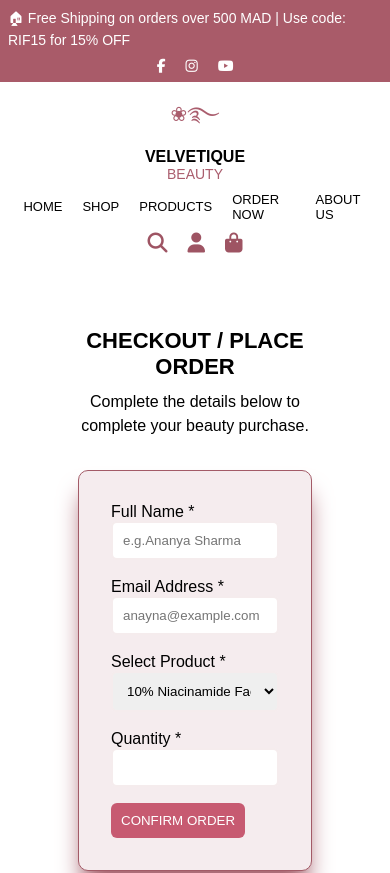
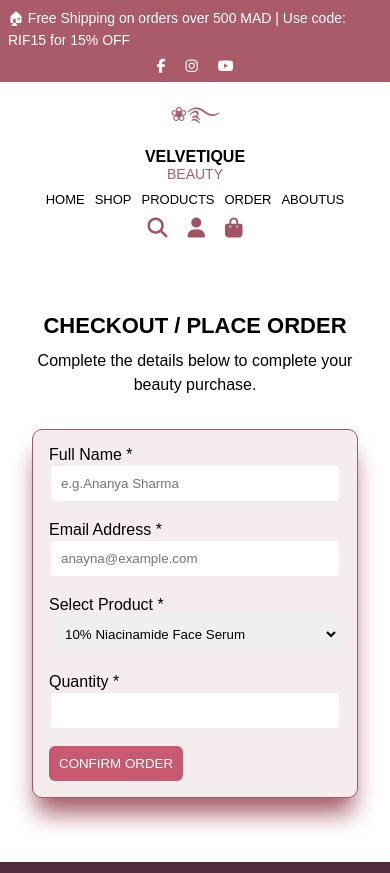
Before and after one commit to ouardazh/React-Ecommerce-Website, a React (Vite) app: page /order in a window 390 px wide. Shown: the top 873 px of the page. Built offline with nearby package versions, Linux system fonts and the light colour scheme.

Commit message:
Make order form responsive

```diff
--- a/src/layouts/Header.css
+++ b/src/layouts/Header.css
@@ -74,7 +74,7 @@ nav a:hover{
     gap: 10px;
 }
 nav{
-    gap: 20px;
+    gap: 10px;
 }
 
 
--- a/src/layouts/Header.jsx
+++ b/src/layouts/Header.jsx
@@ -24,8 +24,8 @@ function Header (){
                     <Link to="/">HOME</Link>
                     <Link to="/products">SHOP</Link>
                     <Link to="productlist">PRODUCTS</Link>
-                    <Link to="order">ORDER NOW</Link>
-                    <Link to="/about">ABOUT US</Link>
+                    <Link to="order">ORDER</Link>
+                    <Link to="/about">ABOUTUS</Link>
 
                     {/* <a href="">HOME</a>
                     <a href="">SHOP</a>
--- a/src/pages/Order/components/OrderForm.css
+++ b/src/pages/Order/components/OrderForm.css
@@ -36,3 +36,22 @@ input, select{
     border-radius: 6px;
     margin-top: 1rem;
 }
+
+
+/* !----------Tablet--------------- */
+@media (min-width: 601px) and (max-width: 1024px) {
+
+}
+
+/* !-----------Mobile------------- */
+@media (max-width: 600px) {
+    .containerOrderForm{
+    padding: 2rem ;
+}
+
+form{
+    padding: 1rem;
+    margin-bottom: 2rem;
+}
+
+}
--- a/src/pages/Order/components/OrderForm.jsx
+++ b/src/pages/Order/components/OrderForm.jsx
@@ -1,14 +1,20 @@
 import './OrderForm.css'
 
 function OrderForm(){
+
+    const FormSubmit = (e) =>{
+        e.preventDefault();
+        console.log("Form Submitted!");
+
+    }
     return(
         <div className='containerOrderForm'>
         <h3 className='orderTitle'>CHECKOUT / PLACE ORDER</h3>
         <p>Complete the details below to complete your beauty purchase.</p>
-        <form action="">
+        <form onSubmit={FormSubmit} action="">
 
             <label htmlFor="">Full Name *</label> <br />
-            <input type="text" placeholder='e.g.Ananya Sharma'/> <br /><br />
+            <input onChange={(e)=> console.log(e.target.value)} type="text" placeholder='e.g.Ananya Sharma'/> <br /><br />
 
             <label htmlFor="">Email Address *</label> <br />
             <input type="email" placeholder='anayna@example.com' />  <br /><br />
```
